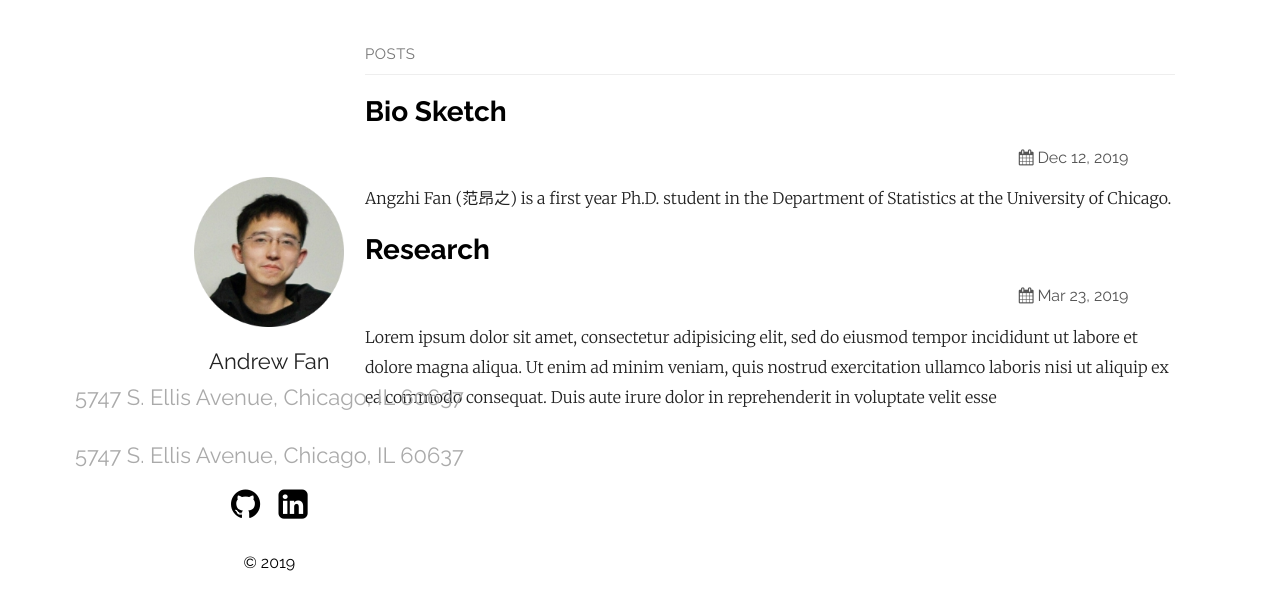
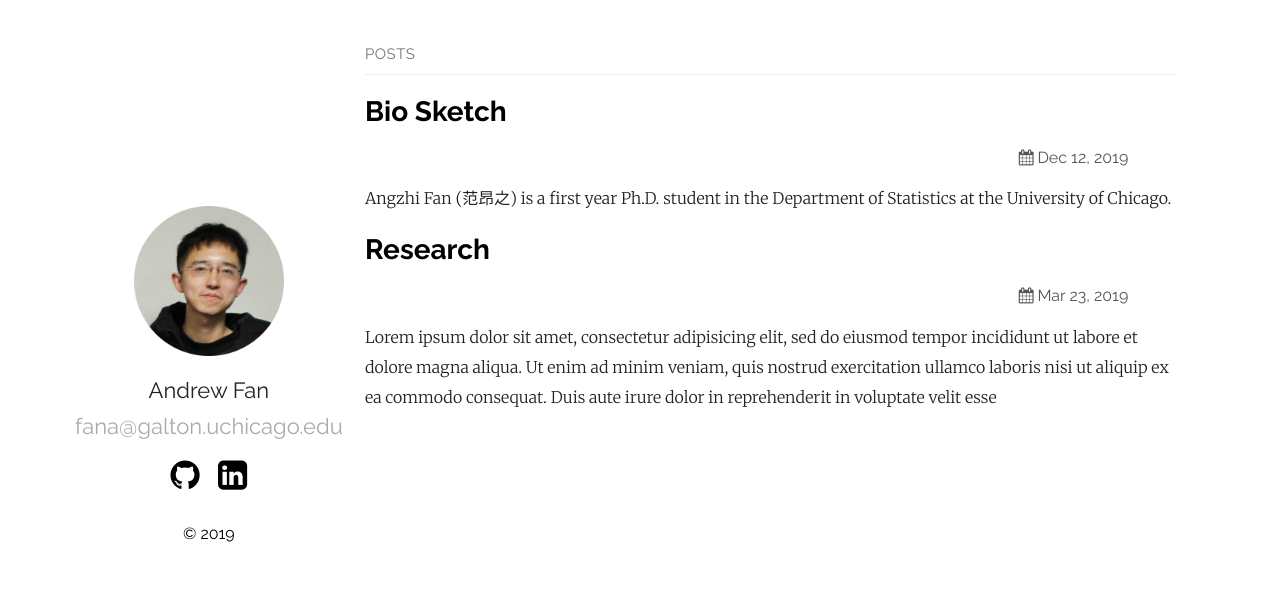
Before and after one commit to angzhifan/angzhifan.github.io, a Jekyll site: the page built from index.md, in a window 1280 px wide. Shown: the top 610 px of the page. Built offline with Jekyll 4.4.1, drawn with Linux system fonts in a browser that asks for light colours.

Commit message:
fan commit

```diff
--- a/_config.yml
+++ b/_config.yml
@@ -14,7 +14,6 @@ sass:
 plainwhite:
   name: Andrew Fan
   tagline: fana@galton.uchicago.edu
-  tagline: 5747 S. Ellis Avenue, Chicago, IL 60637
   date_format: "%b %-d, %Y"
   sitemap: true # set to true to generate sitemap.xml content
 
--- a/_layouts/default.html
+++ b/_layouts/default.html
@@ -8,7 +8,6 @@
 		<section class="about">
 			<img src="{{ "/assets/portfolio.png" | relative_url }}" alt="{{ site.plainwhite.name }}">
 			<h2>{{ site.plainwhite.name }}</h2>
-			<p class="tagline">{{ site.plainwhite.tagline }}</p>
 			<p class="tagline">{{ site.plainwhite.tagline }}</p>
 			<ul class="social">
                 {%- if site.plainwhite.social_links.github -%}
```
